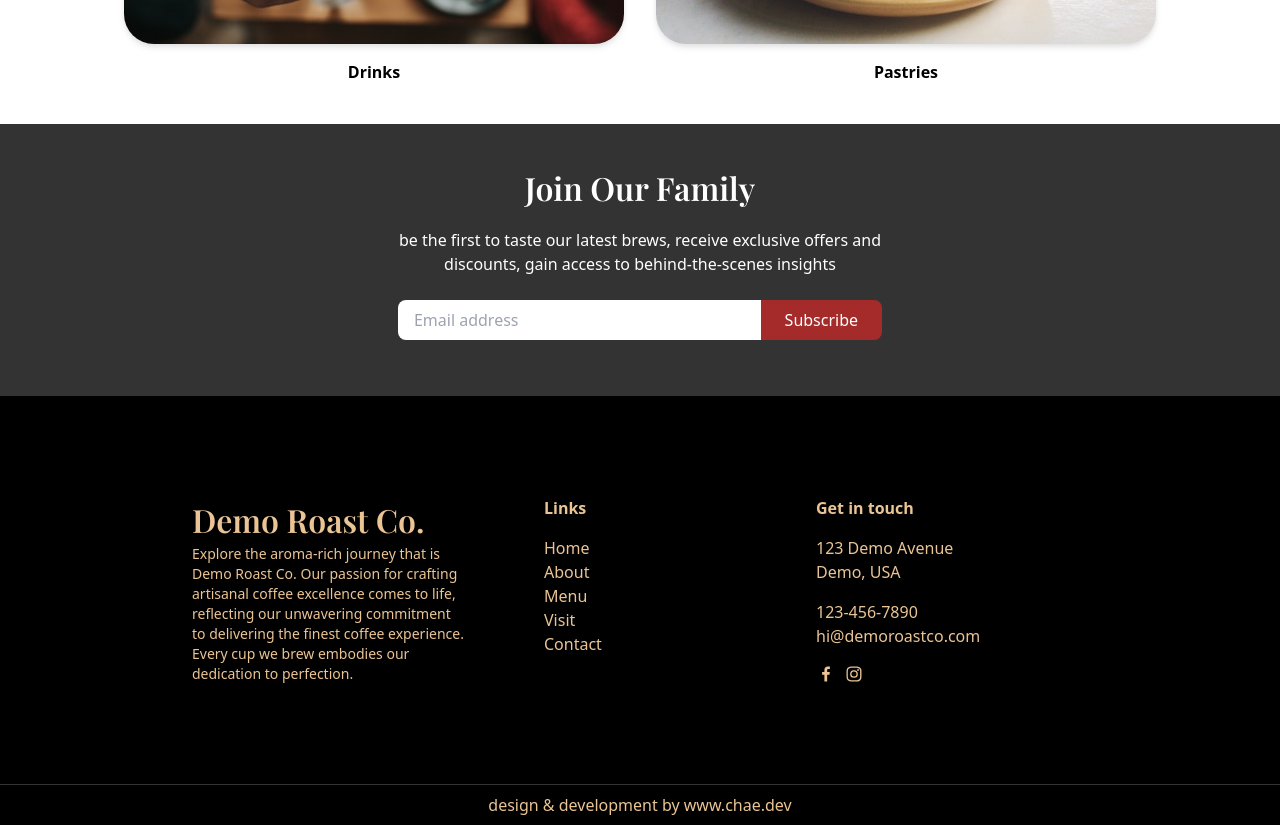
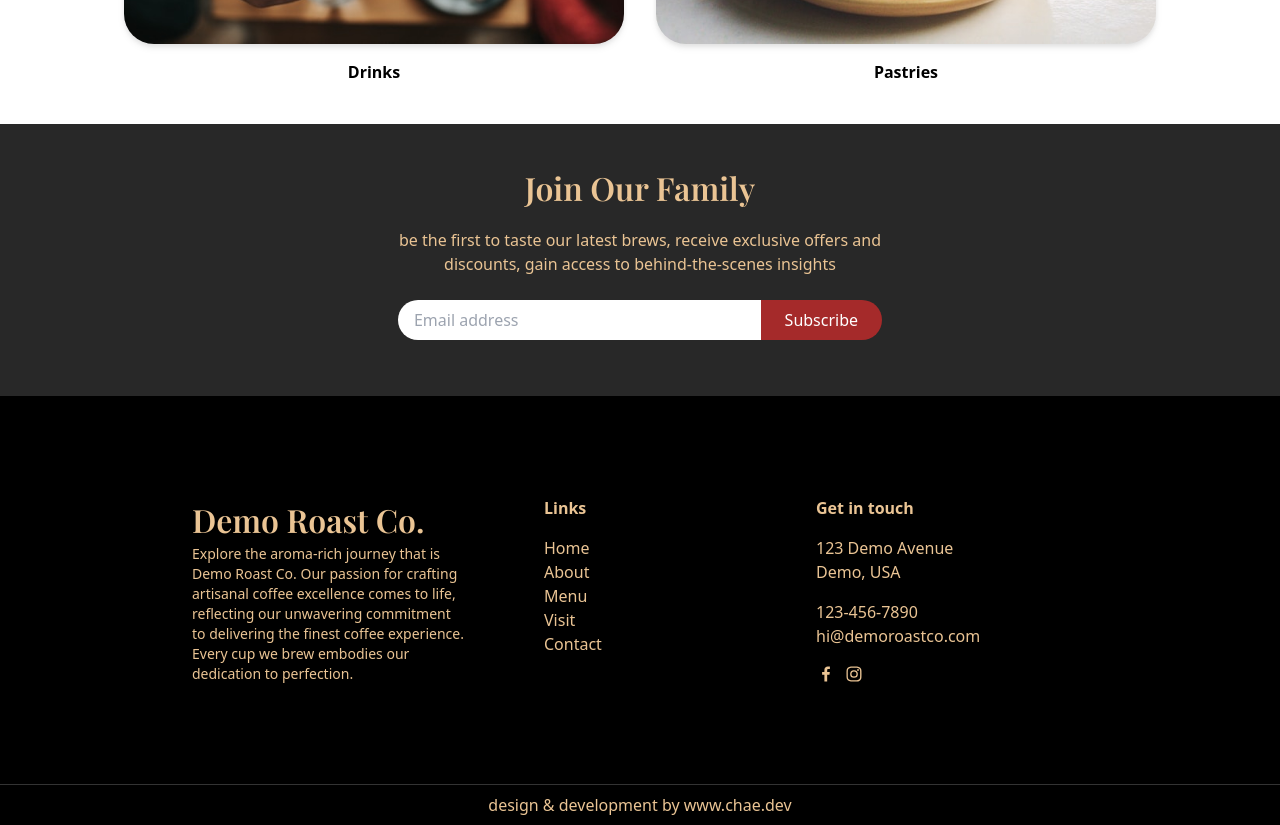
Before and after one commit to chaedoesntcode/demo-roast-co, a Next.js app: page / in a window 1280 px wide. Shown: the part 1820-2645 px from the top of the page. Built offline with nearby package versions, Linux system fonts and the light colour scheme; a web font is replaced by a local one.

Commit message:
update subscribe text color and btn radius

```diff
--- a/src/app/components/SubscribeSection.js
+++ b/src/app/components/SubscribeSection.js
@@ -1,31 +1,16 @@
-'use client'
 import React from 'react'
-import { motion } from 'framer-motion'
-import { fadeIn } from '../../variants'
 
 const SubscribeSection = () => {
 
   return (
-    <section className='section py-10 bg-primary'>
-      <div className='max-w-[85vw] text-white mx-auto flex flex-col justify-center items-center text-center gap-y-2'>
-        <motion.h2
-         variants={fadeIn('up', 0.1)}
-         initial="hidden"
-         whileInView={"show"}
-        className='h2'>Join Our Family</ motion.h2>
-        <motion.p
-        variants={fadeIn('up', 0.2)}
-        initial="hidden"
-        whileInView={"show"}
-        className='w-full xl:w-1/2'>be the first to taste our latest brews, receive exclusive offers and discounts, gain access to behind-the-scenes insights</motion.p>
-        <motion.div
-        variants={fadeIn('up', 0.3)}
-        initial="hidden"
-        whileInView={"show"}
-        className='mt-4 mb-4 w-full'>
-          <input type='email' placeholder='Email address' className='text-gray-600 py-2 px-4 focus:outline-none focus:ring rounded-l-lg w-1/2 md:w-1/3'/>
-          <button className='rounded-r-lg bg-accent py-2 px-6 text-white'>Subscribe</button>
-        </motion.div>
+    <section className='section py-10 bg-[#282828]'>
+      <div className='max-w-[85vw] text-secondary mx-auto flex flex-col justify-center items-center text-center gap-y-2'>
+        <h2 className='h2'>Join Our Family</h2>
+        <p  className='w-full xl:w-1/2'>be the first to taste our latest brews, receive exclusive offers and discounts, gain access to behind-the-scenes insights</p>
+        <div className='mt-4 mb-4 w-full'>
+          <input type='email' placeholder='Email address' className='text-gray-600 py-2 px-4 focus:outline-none focus:ring rounded-l-full w-1/2 md:w-1/3'/>
+          <button className='rounded-r-full bg-accent py-2 px-6 text-white'>Subscribe</button>
+        </div>
       </div>
     </section>
   )
```
